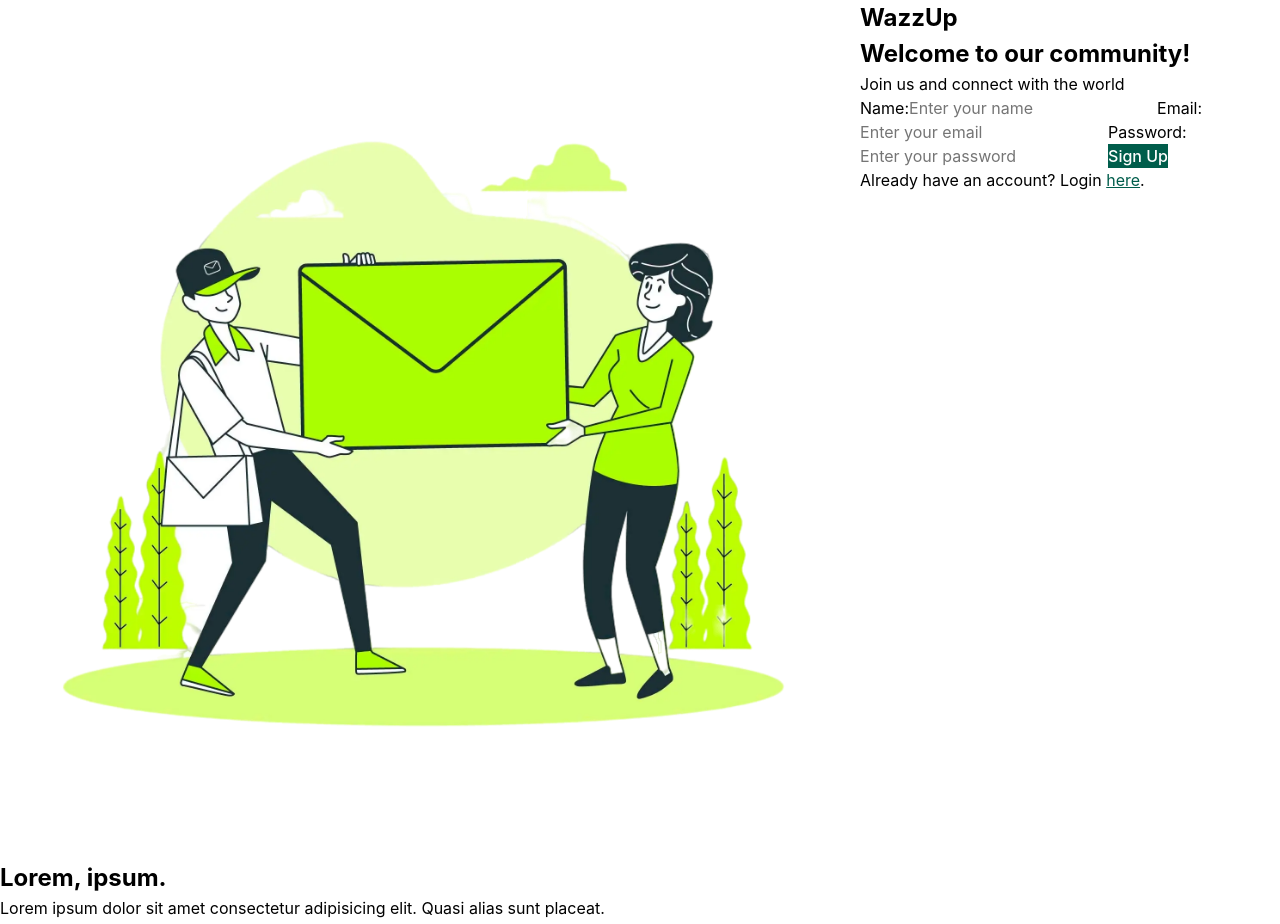
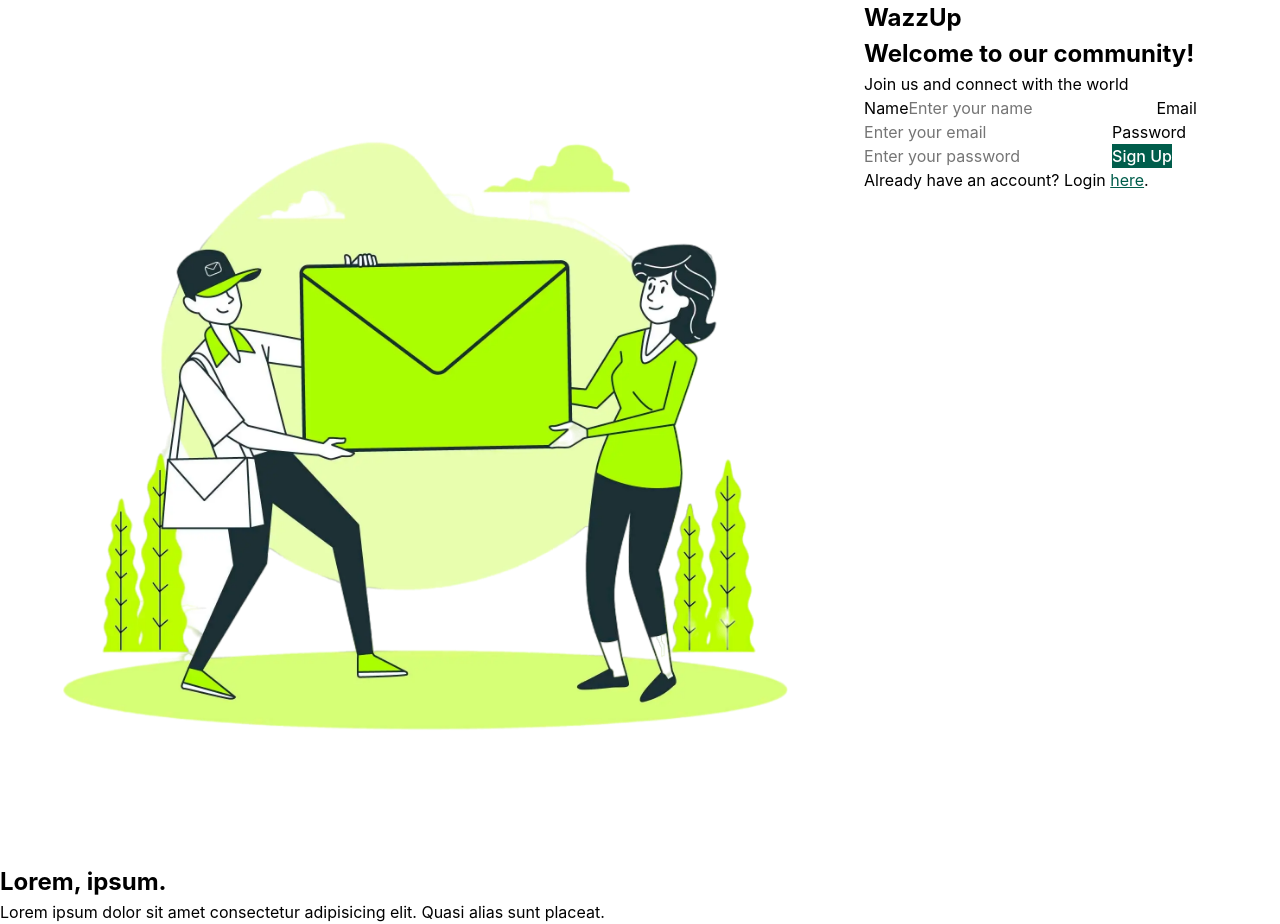
Before and after one commit to evanckennedy/wazzup, a React (Vite) app in the folder frontend/: page / in a window 1280 px wide. Both pictures are taken after a click on the element "here". Built offline with nearby package versions, Linux system fonts and the light colour scheme.

Commit message:
update register form

```diff
--- a/frontend/src/components/RegisterForm.jsx
+++ b/frontend/src/components/RegisterForm.jsx
@@ -9,7 +9,7 @@ function RegisterForm() {
 
   return (
     <form action="">
-      <label htmlFor="name">Name:</label>
+      <label htmlFor="name">Name</label>
       <input
         type="text"
         id='name'
@@ -17,7 +17,7 @@ function RegisterForm() {
         value={name}
         onChange={e => setName(e.target.value)}
       />
-      <label htmlFor="email">Email:</label>
+      <label htmlFor="email">Email</label>
       <input
         type="email"
         id='email'
@@ -25,7 +25,7 @@ function RegisterForm() {
         value={email}
         onChange={e => setEmail(e.target.value)}
       />
-      <label htmlFor="password">Password:</label>
+      <label htmlFor="password">Password</label>
       <input
         type="password"
         id='password'
```
